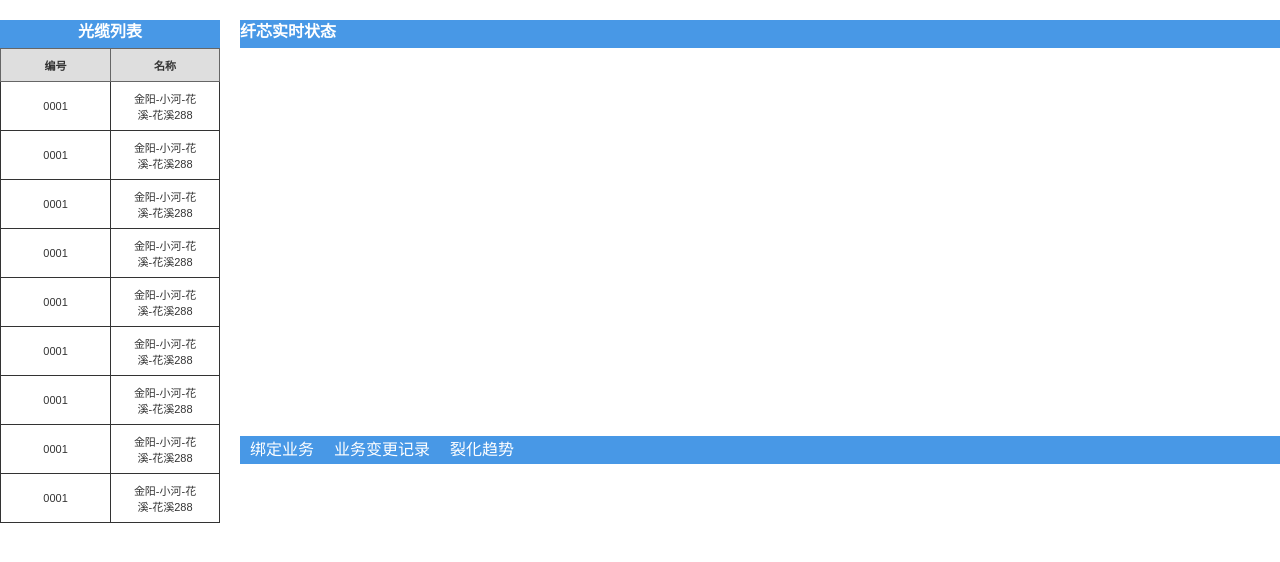
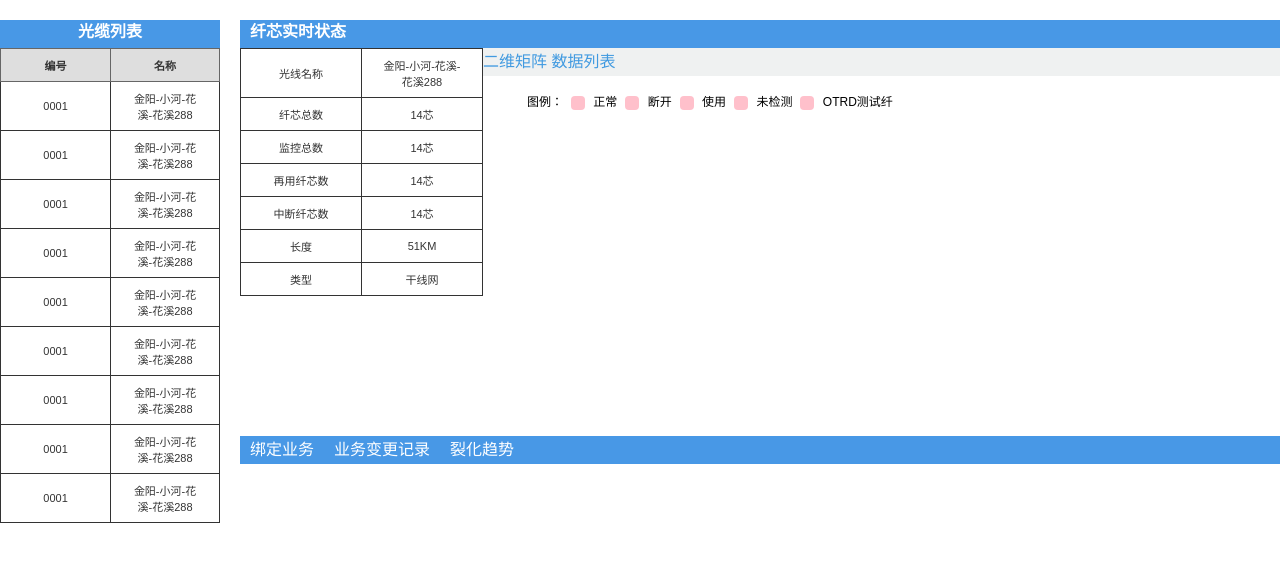
Before and after one commit to stonyme/coreSystem, a plain HTML site: page bxjc.html in a window 1280 px wide. Drawn offline with Linux system fonts and the light colour scheme.

Commit message:
备纤检测页面更改

```diff
--- a/bxjc.html
+++ b/bxjc.html
@@ -59,7 +59,72 @@
     <div class="rightBox">
       <div class="upBox">
         <h4>纤芯实时状态</h4>
+        <div class="upLeftBox">
+          <table class="tableBox">
+            <tr>
+              <td>光线名称</td>
+              <td>金阳-小河-花溪-花溪288</td>
+            </tr>
+            <tr>
+              <td>纤芯总数</td>
+              <td>14芯</td>
+            </tr>
+            <tr>
+              <td>监控总数</td>
+              <td>14芯</td>
+            </tr>
+            <tr>
+              <td>再用纤芯数</td>
+              <td>14芯</td>
+            </tr>
+            <tr>
+              <td>中断纤芯数</td>
+              <td>14芯</td>
+            </tr>
+            <tr>
+              <td>长度</td>
+              <td>51KM</td>
+            </tr>
+            <tr>
+              <td>类型</td>
+              <td>干线网</td>
+            </tr>
+          </table>
+        </div>
+        <div class="upRightBox">
+          <div class="upRightTitle">
+            <span>二维矩阵</span>
+            <span>数据列表</span>
+          </div>
+          <div class="upRightCase">
+            <ul>
+              <li>图例：</li>
+              <li>
+                <u></u>
+                <span>正常</span>
+              </li>
+              <li>
+                <u></u>
+                <span>断开</span>
+              </li>
+              <li>
+                <u></u>
+                <span>使用</span>
+              </li>
+              <li>
+                <u></u>
+                <span>未检测</span>
+              </li>
+              <li>
+                <u></u>
+                <span>OTRD测试纤</span>
+              </li>
+            </ul>
+          </div>
+          <div class="upRightShow">
 
+          </div>
+        </div>
       </div>
       <div class="downBox">
         <div>
--- a/css/bxjc.css
+++ b/css/bxjc.css
@@ -71,7 +71,36 @@ table.tableBox td {
 .upBox {
   height: 50%;
 }
-
+.upBox h4{
+  padding-left: 10px;
+}
+.upLeftBox{
+  float: left;
+}
+.upRightBox{
+  overflow: hidden;
+}
+.upRightTitle{
+  background: #eff1f1;
+  color: #419ae0;
+  width: 100%;
+  height: 28px;
+  line-height: 28px;
+}
+.upRightCase ul li{
+  float: left;
+  margin: 0 4px;
+  font-size: 12px;
+}
+.upRightCase ul li u{
+  display: inline-block;
+  width: 14px;
+  height:14px;
+  border-radius: 4px;
+  background: pink;
+  vertical-align: middle;
+  margin-right: 5px;
+}
 .downBox {
   height: 50%;
 }
@@ -93,3 +122,5 @@ table.tableBox td {
   line-height: 28px;
   margin: 0 10px;
 }
+
+.downBox
--- a/css/main.css
+++ b/css/main.css
@@ -90,11 +90,13 @@ html, body {
   cursor: pointer;
   line-height: 26px;
 }
-.mainmenu span{
+.mainmenu li span{
   font-size: 16px;
+  font-weight: bold;
 }
 .submenu li span{
   font-size: 14px;
+  font-weight: normal;
 }
 
 .frameBox {
--- a/js/index.js
+++ b/js/index.js
@@ -24,6 +24,9 @@ $(document).ready(function() {
 		else if ($(this).children().text()=="系统权限") {
 			iframeBox.attr("src","ssggnjk.html");
 		}
+    else if ($(this).children().text()=="备纤检测") {
+			iframeBox.attr("src","ssggnjk.html");
+		}
 
 
 
```
Also changed, not shown: glxx.html (added, +36 -0 lines), css/glxx.css (added).
